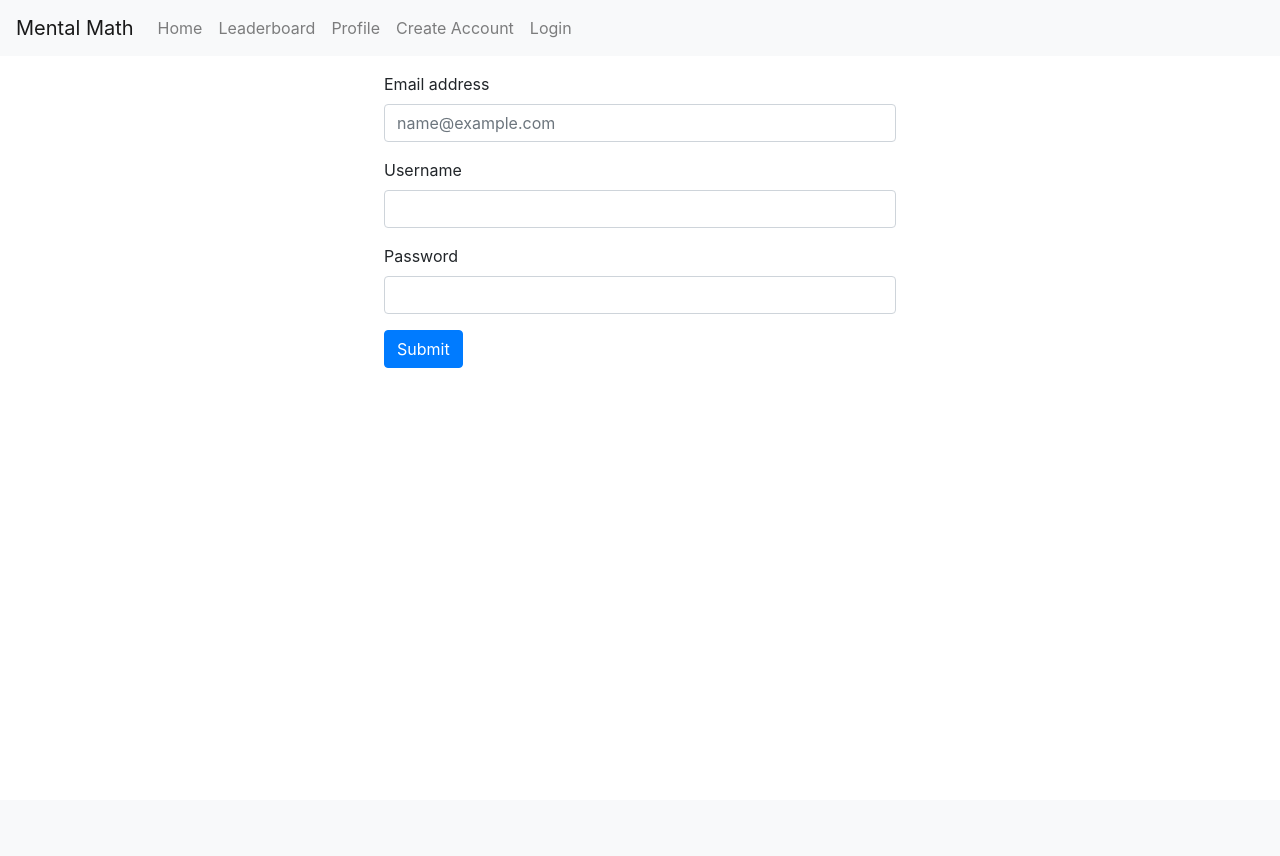
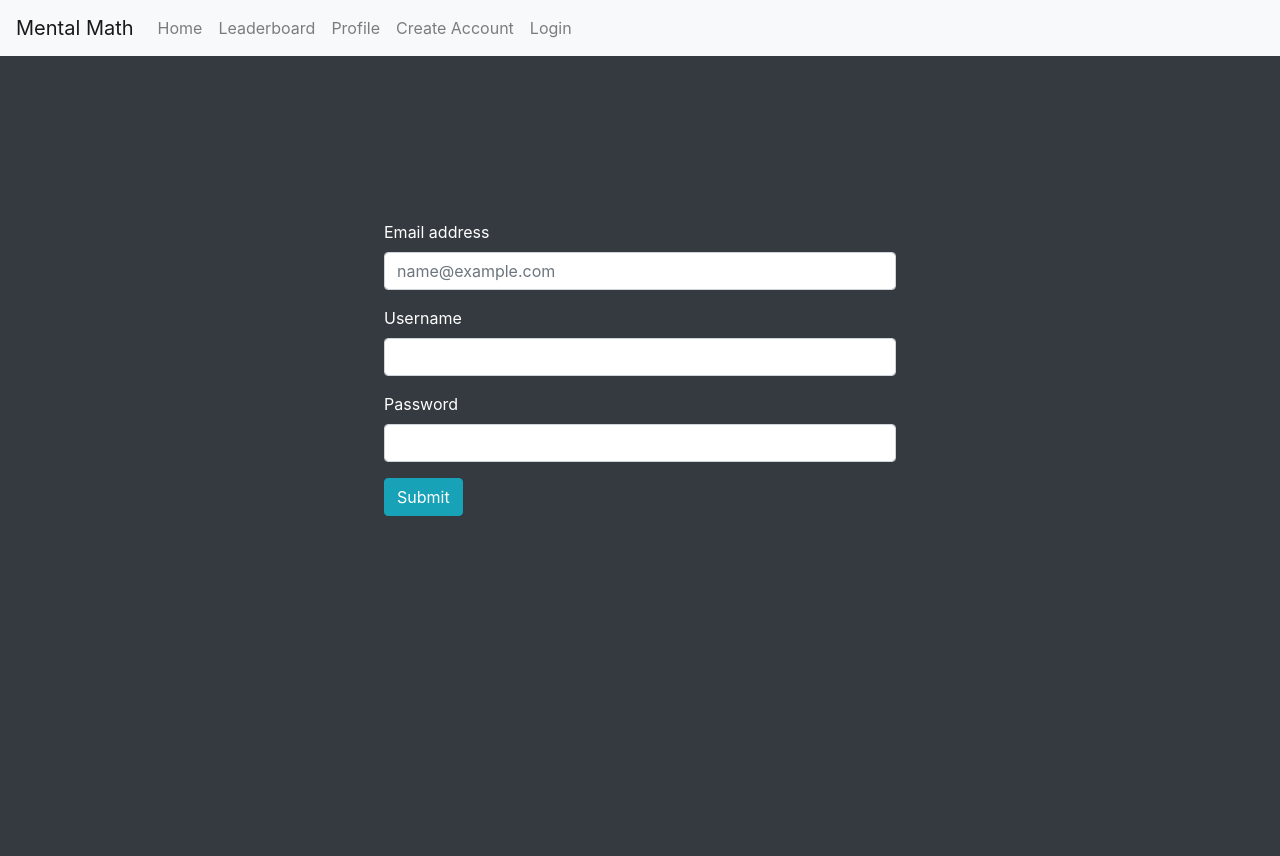
Before and after one commit to jcarlson212/MentalMath, a Django app: page /MentalMathWebsite/register in a window 1280 px wide. Before the commit the page ends 368 px from the top, so only its background shows below. Run offline with Django 3.2, Linux system fonts and the light colour scheme; some libraries are stand-ins or nearby versions.

Commit message:
Finished styling the index page, create account, and login

```diff
--- a/MentalMathWebsite/static/MentalMathWebsite/styles.css
+++ b/MentalMathWebsite/static/MentalMathWebsite/styles.css
@@ -1,3 +1,8 @@
 .createAccountContainer {
     width: 40%;
 }
+
+.find-match-button {
+    width: 200px;
+    display: inline-block;
+}
--- a/MentalMathWebsite/templates/MentalMathWebsite/register.html
+++ b/MentalMathWebsite/templates/MentalMathWebsite/register.html
@@ -5,22 +5,24 @@ Register
 
 {% block content %}
 
-<div class="mx-auto my-3 createAccountContainer">
+<div class="bg-dark d-flex flex-column" style="height: 100%;">
+    <div class="bg-dark d-flex flex-column" style="height: 80%;">
+        <div class="mx-auto my-auto createAccountContainer">
             <form action="{% url 'register' %}" method="post">
                 <div class="form-group">
-            <label for="email">Email address</label>
+                    <label for="email" style="color: white;">Email address</label>
                     <input type="email" class="form-control" id="email" name="email" aria-describedby="emailHelp" placeholder="name@example.com">
                 </div>
                 <div class="form-group">
-            <label for="username">Username</label>
+                    <label for="username" style="color: white;">Username</label>
                     <input type="text" class="form-control" id="username" name="username">
                 </div>
                 <div class="form-group">
-            <label for="password">Password</label>
+                    <label for="password" style="color: white;">Password</label>
                     <input type="password" class="form-control" id="password" name="password">
                 </div>
                 {% csrf_token %}
-        <button type="submit" class="btn btn-primary">Submit</button>
+                <button type="submit" class="btn btn-info">Submit</button>
             </form>
 
             {% if message != "" %}
@@ -31,6 +33,8 @@ Register
 
             {% endif %}
         </div>
+    </div>
+</div>
 
 
 {% endblock %}
```
Also changed, not shown: MentalMathWebsite/templates/MentalMathWebsite/index.html (+7 -1 lines), MentalMathWebsite/templates/MentalMathWebsite/login.html (+9 -4 lines). Lines whose indentation alone changed are shown as unchanged.
